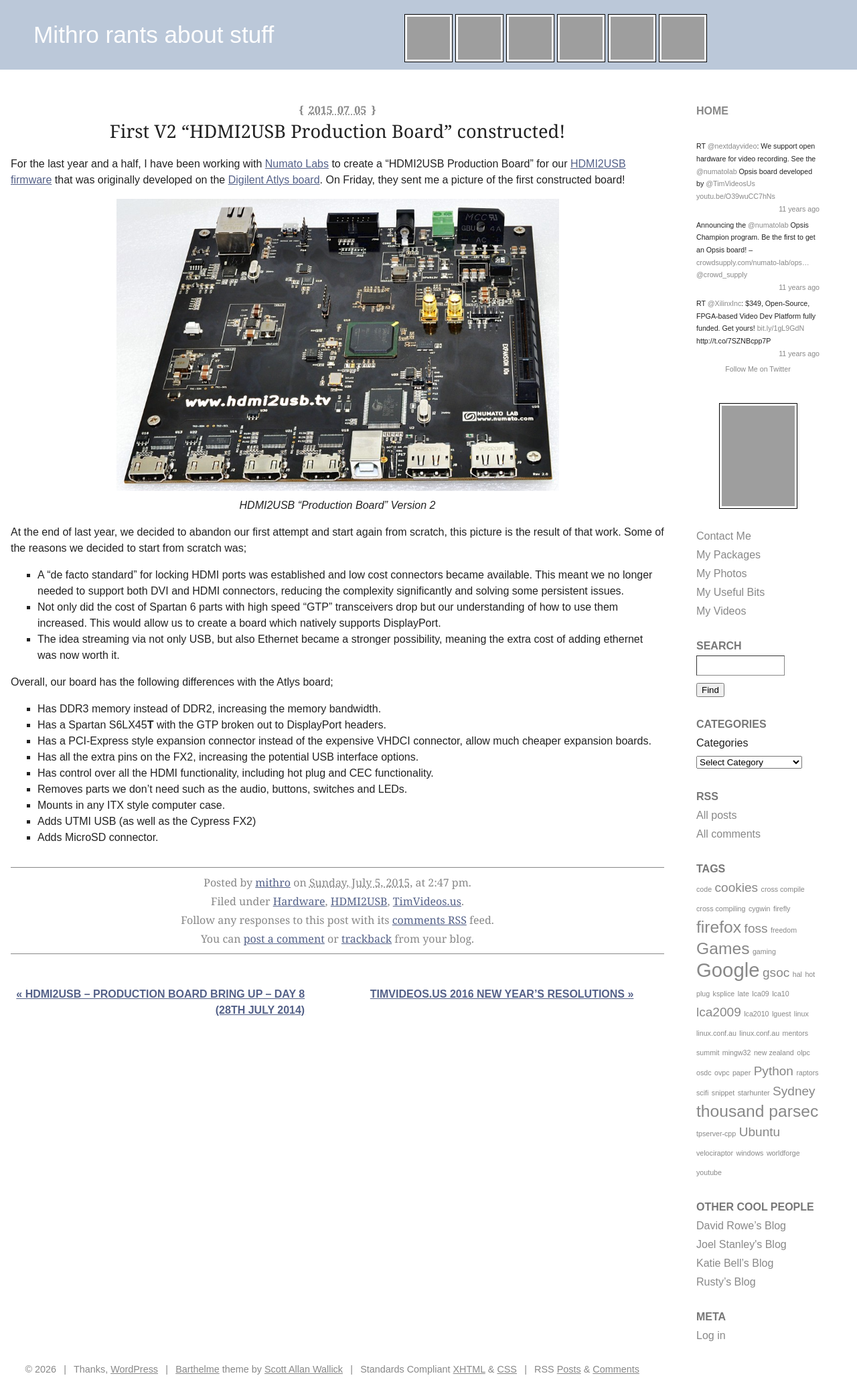
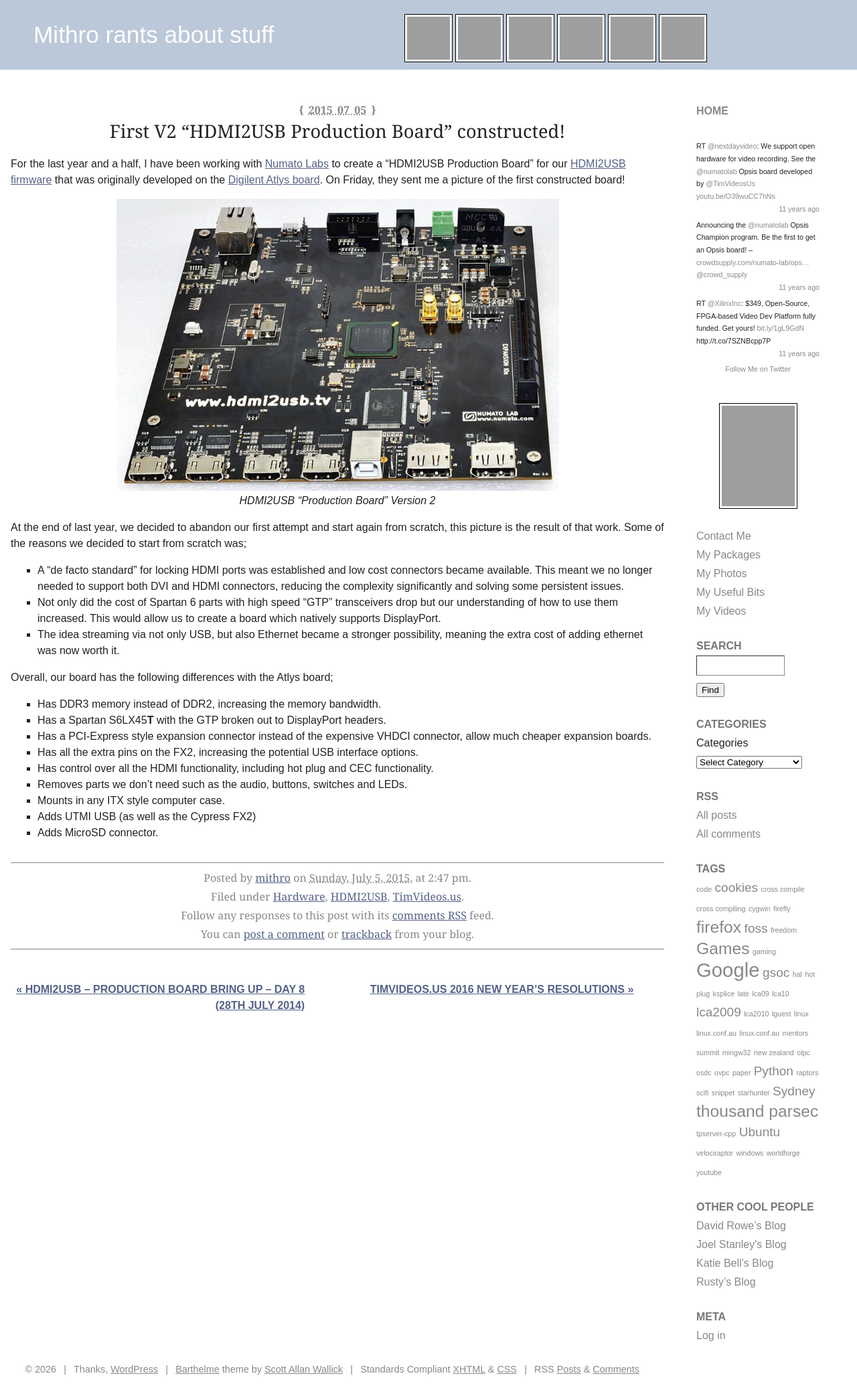
Before and after one commit to mithro/blog.mithis.net, a Jekyll site: the page built from _posts/2015-07-05-first-v2-hdmi2usb-production-board-constructed.md, in a window 1280 px wide. Shown: the whole page at 67% size. Built offline with Jekyll 4.4.1, drawn with Linux system fonts in a browser that asks for light colours; grey boxes are pictures that could not be loaded.

Commit message:
Remove wp-caption image descent gap (vertical-align: bottom)
Inside a wp-caption box the image is the only inline content on its line, so a
baseline-aligned replaced element left the line-box descent (~7px) below it
before the caption text — a gap live does not show. Aligning .wp-caption img to
the line-box bottom collapses that descent.

Verified via Playwright: image-to-caption gap 10px -> 3px (matches live);
v2board content-zone diff 3.53% -> 0.20% (now pixel-perfect bar the systematic
sidebar +20px). Fixes the descent for every wp-caption image site-wide.

Co-Authored-By: Claude Opus 4.7 (1M context) <noreply@anthropic.com>

```diff
--- a/assets/css/main.css
+++ b/assets/css/main.css
@@ -670,6 +670,15 @@ div.entry-content img {
     max-width: 99%;
 }
 
+/* Inside a wp-caption box the image is the only inline content on its line; a
+   baseline-aligned replaced element leaves the line's descent below it, opening
+   a ~7px gap before the caption text that live does not show. Aligning the
+   image to the line-box bottom removes that descent so the image-to-caption
+   spacing matches live exactly. */
+div.entry-content .wp-caption img {
+    vertical-align: bottom;
+}
+
 /* List styles - Barthelme square bullets */
 div.entry-content ul li,
 div.entry-content ul.content-column li ul li,
```
